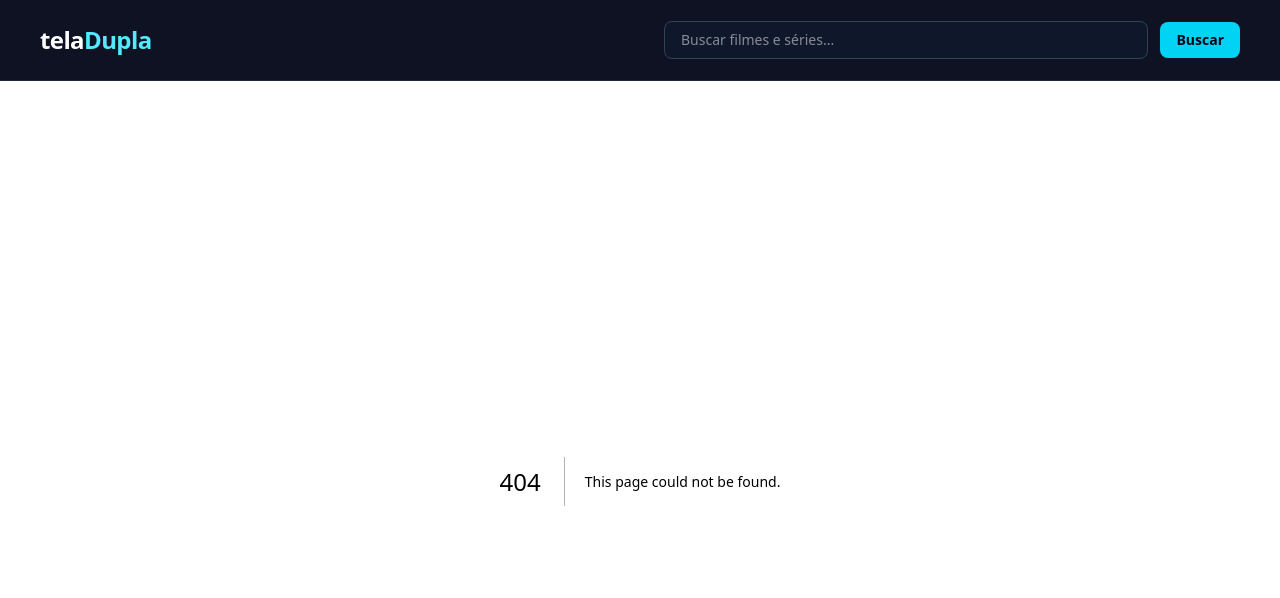
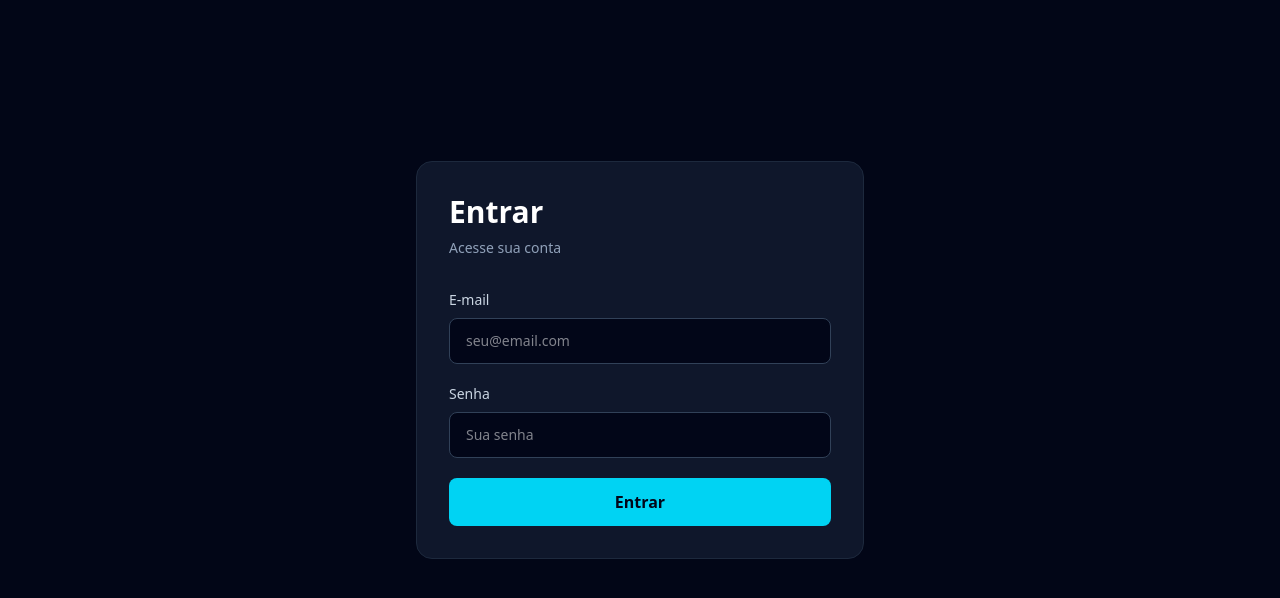
Before and after one commit to Edmon-Nascimento/teladupla, a Next.js app: page /login in a window 1280 px wide. Before the commit this address had no page. Shown: the top 598 px of the page. Built offline with nearby package versions, Linux system fonts and the light colour scheme; no server answers.

Commit message:
refactor: separate authenticated page layout

```diff
--- /dev/null
+++ b/src/app/(main)/layout.tsx
@@ -0,0 +1,14 @@
+import Header from "@/components/common/Header";
+
+export default function MainLayout({
+  children,
+}: {
+  children: React.ReactNode;
+}) {
+  return (
+    <>
+      <Header />
+      {children}
+    </>
+  );
+}
--- a/src/app/globals.css
+++ b/src/app/globals.css
@@ -2,5 +2,5 @@
 
 
 body {
-  background-color: white;
+  background-color: #020617;
 }
--- a/src/app/layout.tsx
+++ b/src/app/layout.tsx
@@ -1,6 +1,5 @@
 import type { Metadata } from "next";
 import "./globals.css";
-import Header from "@/components/common/Header";
 
 export const metadata: Metadata = {
   title: "telaDupla",
@@ -15,7 +14,6 @@ export default function RootLayout({
   return (
     <html lang="pt-BR">
       <body suppressHydrationWarning>
-        <Header />
         {children}
       </body>
     </html>
--- /dev/null
+++ b/src/app/login/page.tsx
@@ -0,0 +1,110 @@
+"use client";
+
+import { FormEvent, useState } from "react";
+import { useRouter } from "next/navigation";
+
+const API_URL =
+  process.env.NEXT_PUBLIC_API_URL || "http://localhost:3001";
+
+export default function LoginPage() {
+  const router = useRouter();
+
+  const [email, setEmail] = useState("");
+  const [password, setPassword] = useState("");
+  const [error, setError] = useState("");
+  const [loading, setLoading] = useState(false);
+
+  async function handleSubmit(event: FormEvent<HTMLFormElement>) {
+    event.preventDefault();
+
+    setError("");
+    setLoading(true);
+
+    try {
+      const response = await fetch(`${API_URL}/api/auth/login`, {
+        method: "POST",
+        headers: {
+          "Content-Type": "application/json",
+        },
+        credentials: "include",
+        body: JSON.stringify({
+          email,
+          password,
+        }),
+      });
+
+      const data = await response.json();
+
+      if (!response.ok) {
+        setError(data.message || "Não foi possível fazer login.");
+        return;
+      }
+
+      router.push("/");
+    } catch {
+      setError("Não foi possível conectar ao servidor.");
+    } finally {
+      setLoading(false);
+    }
+  }
+
+  return (
+    <main className="flex min-h-[calc(100vh-5rem)] items-center justify-center px-6 py-12">
+      <div className="w-full max-w-md rounded-2xl border border-slate-800 bg-slate-900 p-8">
+        <h1 className="mb-2 text-3xl font-bold text-white">Entrar</h1>
+
+        <p className="mb-8 text-sm text-slate-400">
+          Acesse sua conta
+        </p>
+
+        <form onSubmit={handleSubmit} className="flex flex-col gap-5">
+          <div className="flex flex-col gap-2">
+            <label htmlFor="email" className="text-sm text-slate-300">
+              E-mail
+            </label>
+
+            <input
+              id="email"
+              type="email"
+              value={email}
+              onChange={(event) => setEmail(event.target.value)}
+              placeholder="seu@email.com"
+              required
+              className="rounded-lg border border-slate-700 bg-slate-950 px-4 py-3 text-sm text-white outline-none focus:border-cyan-400"
+            />
+          </div>
+
+          <div className="flex flex-col gap-2">
+            <label htmlFor="password" className="text-sm text-slate-300">
+              Senha
+            </label>
+
+            <input
+              id="password"
+              type="password"
+              value={password}
+              onChange={(event) => setPassword(event.target.value)}
+              placeholder="Sua senha"
+              required
+              className="rounded-lg border border-slate-700 bg-slate-950 px-4 py-3 text-sm text-white outline-none focus:border-cyan-400"
+            />
+          </div>
+
+          {error && (
+            <p className="rounded-lg border border-red-900 bg-red-950/40 px-4 py-3 text-sm text-red-300">
+              {error}
+            </p>
+          )}
+
+          <button
+            type="submit"
+            disabled={loading}
+            className="rounded-lg bg-cyan-400 px-4 py-3 font-semibold text-slate-950 transition hover:bg-cyan-300 disabled:cursor-not-allowed disabled:opacity-50"
+          >
+            {loading ? "Entrando..." : "Entrar"}
+          </button>
+        </form>
+      </div>
+    </main>
+  );
+}
```
Also changed, not shown: src/app/(main)/page.tsx (renamed from src/app/page.tsx), src/app/(main)/search/page.tsx (renamed from src/app/search/page.tsx).
